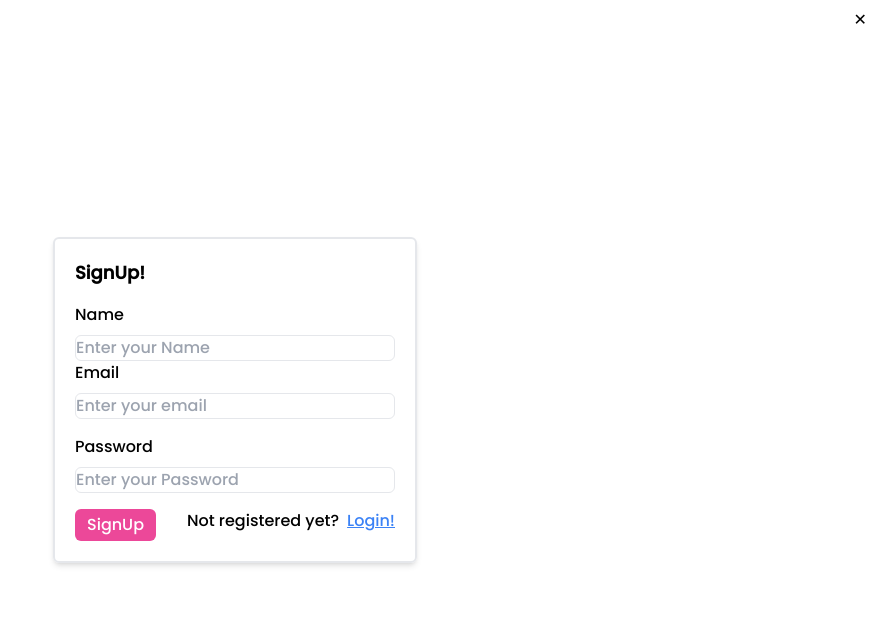
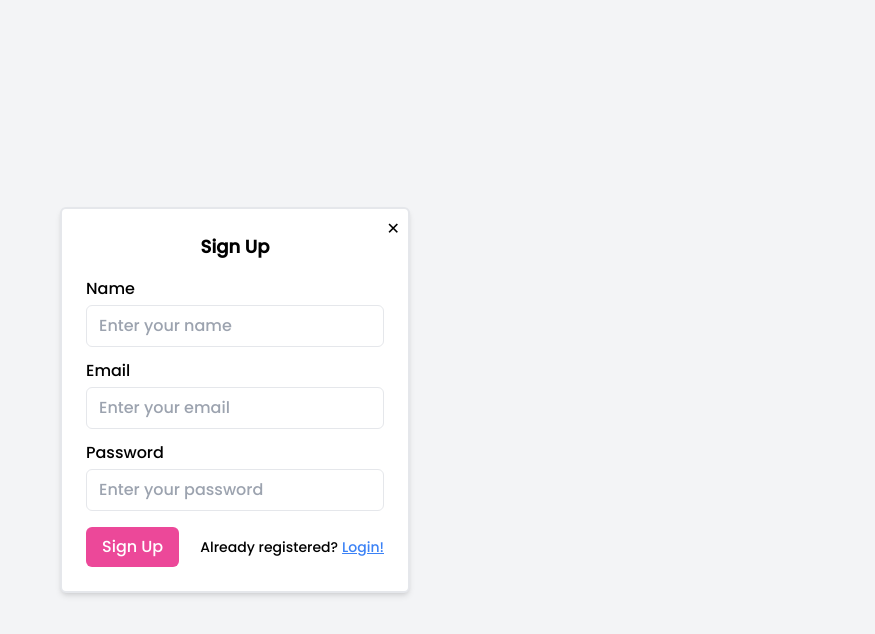
Before and after one commit to ankush2311025/FullStack-project-Book-store, a React (Vite) app: page /signup in a window 1280 px wide. Shown: the top 634 px of the page, without its empty margins (405-1280 px from the left). Built offline with nearby package versions, Linux system fonts and the light colour scheme.

Commit message:
Frontend almost done

```diff
--- a/package.json
+++ b/package.json
@@ -12,6 +12,7 @@
   "dependencies": {
     "react": "^19.0.0",
     "react-dom": "^19.0.0",
+    "react-hook-form": "^7.56.3",
     "react-router-dom": "^7.5.1",
     "react-slick": "^0.30.3",
     "slick-carousel": "^1.8.1"
--- a/src/components/login.jsx
+++ b/src/components/login.jsx
@@ -1,35 +1,55 @@
 import React from 'react'
 import { Link } from 'react-router-dom'
+import { useForm } from "react-hook-form"
 
 export default function login() {
+  const {
+    register,
+    handleSubmit,
+
+    formState: { errors },
+  } = useForm();
+  const onSubmit = (data) => console.log(data)
   return (
     <div>
       <dialog id="my_modal_3" className="modal">
         <div className="modal-box">
-          <form method="dialog">
+          <form onSubmit={handleSubmit(onSubmit)} method="dialog">
             {/* if there is a button in form, it will close the modal */}
-            <button className="btn btn-sm btn-circle btn-ghost absolute right-2 top-2  dark:bg-slate-900 dark:text-white">✕</button>
-          </form>
+            <button type="button" className="btn btn-sm btn-circle btn-ghost absolute right-2 top-2" onClick={() => document.getElementById('my_modal_3').close()}>
+            ✕
+          </button>
+
+
           <h3 className="font-bold text-lg">Login!</h3>
           <div className= 'mt-4 space-y-2'>
             <span className=' text-black'>Email</span>
             <br/>
-            <input type="email" placeholder="Enter your email" className="w-80 px-30 border rounded-md outline-none" />
+            <input type="email" placeholder="Enter your email" className="w-80 px-30 border rounded-md outline-none"{...register("email", { required: true })}/>
+            <br/>
+            {errors.email && <span className='text-sm text-red-500'>This field is required</span>}
+
           </div>
+
+
           {/* {Passsword} */}
           <div className='mt-4 space-y-2'>
             <span className='text-black'>Password</span>
             <br/>
-            <input type="password" placeholder="Enter your Password" className="w-80 px-30 border rounded-md outline-none" />
+            <input type="password" placeholder="Enter your Password" className="w-80 px-30 border rounded-md outline-none" {...register("password", { required: true })}  />
+            <br/>{errors.password && <span className='text-sm text-red-500'>This field is required</span>}
           </div>
+
+
           {/* {Button} */}
           <div className="flex justify-between mt-4">
-            <button className="bg-pink-500 text-white rounded-md px-3 py-1 hover:bg-pink-500 duration-200">Login</button>
+            <button  type='submit' className=" btn bg-pink-500 text-white rounded-md px-3 py-1 hover:bg-pink-500 duration-200">Login </button>
             <p className='text-black'>
               Not registered yet?
               <Link to = '/signup'className='underline text-blue-500 cursor-pointer ml-2'>SignUp!</Link>
             </p>
           </div>
+          </form>
         </div>
       </dialog>
     </div>
--- a/src/components/signup.jsx
+++ b/src/components/signup.jsx
@@ -1,42 +1,86 @@
+
 import React from 'react'
 import { Link } from 'react-router-dom'
+import { useForm } from "react-hook-form"
 
 export default function Signup() {
+  const {
+    register,
+    handleSubmit,
+    formState: { errors },
+  } = useForm();
+
+  const onSubmit = (data) => {
+    console.log("Form Submitted:", data);
+    // Add your API call or logic here
+  };
+
   return (
-   <div className='flex h-screen items-center justify-center'>
-         <div id="my_modal_3" className="border-2 shadow-md p-5 rounded-md">
-           <div className="">
-             <form method="div">
-               {/* if there is a button in form, it will close the modal */}
-               <button className="btn btn-sm btn-circle btn-ghost absolute right-2 top-2  dark:bg-slate-900 dark:text-white">✕</button>
-             </form>
-             <h3 className="font-bold text-lg">SignUp!</h3>
-             <div className= 'mt-4 space-y-2'>
-                {/* {Name} */}
-                <div className= 'mt-4 space-y-2'>
-               <span className=' text-black'>Name</span>
-               <br/>
-               <input type="text" placeholder="Enter your Name" className="w-80 px-30 border rounded-md outline-none" />
+    <div className='flex h-screen items-center justify-center bg-gray-100'>
+      <div className="border-2 shadow-md p-6 rounded-md relative bg-white w-[350px]">
+        {/* Close Button */}
+        <button
+          type="button"
+          className="btn btn-sm btn-circle btn-ghost absolute right-2 top-2"
+          onClick={() => window.history.back()}
+        >
+          ✕
+        </button>
+
+        <h3 className="font-bold text-lg text-center mb-4">Sign Up</h3>
+
+        {/* Signup Form */}
+        <form onSubmit={handleSubmit(onSubmit)}>
+          {/* Name */}
+          <div className="mb-3">
+            <label className="text-black block mb-1">Name</label>
+            <input
+              type="text"
+              placeholder="Enter your name"
+              className="w-full px-3 py-2 border rounded-md outline-none"
+              {...register("name", { required: true })}
+            />
+            {errors.name && <span className='text-sm text-red-500'>This field is required</span>}
           </div>
-               <span className=' text-black'>Email</span>
-               <br/>
-               <input type="email" placeholder="Enter your email" className="w-80 px-30 border rounded-md outline-none" />
+
+          {/* Email */}
+          <div className="mb-3">
+            <label className="text-black block mb-1">Email</label>
+            <input
+              type="email"
+              placeholder="Enter your email"
+              className="w-full px-3 py-2 border rounded-md outline-none"
+              {...register("email", { required: true })}
+            />
+            {errors.email && <span className='text-sm text-red-500'>This field is required</span>}
           </div>
-             {/* {Passsword} */}
-             <div className='mt-4 space-y-2'>
-               <span className='text-black'>Password</span>
-               <br/>
-               <input type="password" placeholder="Enter your Password" className="w-80 px-30 border rounded-md outline-none" />
+
+          {/* Password */}
+          <div className="mb-4">
+            <label className="text-black block mb-1">Password</label>
+            <input
+              type="password"
+              placeholder="Enter your password"
+              className="w-full px-3 py-2 border rounded-md outline-none"
+              {...register("password", { required: true })}
+            />
+            {errors.password && <span className='text-sm text-red-500'>This field is required</span>}
           </div>
-             {/* {Button} */}
-             <div className="flex justify-between mt-4">
-               <button className="bg-pink-500 text-white rounded-md px-3 py-1 hover:bg-pink-500 duration-200">SignUp</button>
-               <p className='text-black'>
-                 Not registered yet?
-                 <Link to = '/'className='underline text-blue-500 cursor-pointer ml-2'>Login!</Link>
+
+          {/* Buttons */}
+          <div className="flex justify-between items-center">
+            <button
+              type="submit"
+              className="btn bg-pink-500 text-white rounded-md px-4 py-2 hover:bg-pink-600 duration-200"
+            >
+              Sign Up
+            </button>
+            <p className="text-sm text-black">
+              Already registered?
+              <Link to="/" className="underline text-blue-500 ml-1">Login!</Link>
             </p>
           </div>
-           </div>
+        </form>
       </div>
     </div>
   )
```
Also changed, not shown: 1 other file (tests, documents, lock files or other folders). Lines whose indentation alone changed are shown as unchanged.
